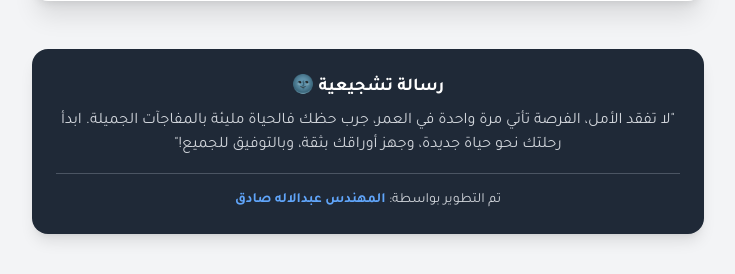
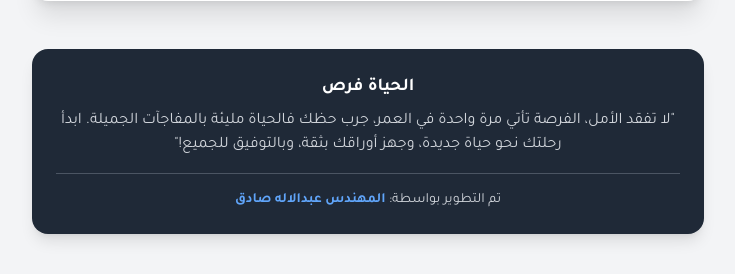
Before and after one commit to ENG-Abdulelah/dv-lottery-checker, a Flask app: page / in a window 1280 px wide. Shown: the part 1015-1289 px from the top of the page, without its empty margins (272-1007 px from the left). Run offline with Flask 3, Linux system fonts and the light colour scheme; some libraries are stand-ins or nearby versions.

Commit message:
Update index.html

```diff
--- a/templates/index.html
+++ b/templates/index.html
@@ -159,7 +159,7 @@
 
         <!-- الفوتر والرسالة التشجيعية -->
         <footer class="mt-12 text-center bg-gray-800 text-gray-300 p-6 rounded-2xl shadow-lg">
-            <p class="text-lg font-bold text-white mb-2">رسالة تشجيعية 🌚</p>
+            <p class="text-lg font-bold text-white mb-2">الحياة فرص </p>
             <p class="mb-4 text-sm md:text-base leading-relaxed">
                 "لا تفقد الأمل، الفرصة تأتي مرة واحدة في العمر، جرب حظك فالحياة مليئة بالمفاجآت الجميلة.
                 ابدأ رحلتك نحو حياة جديدة، وجهز أوراقك بثقة، وبالتوفيق للجميع!"
```
